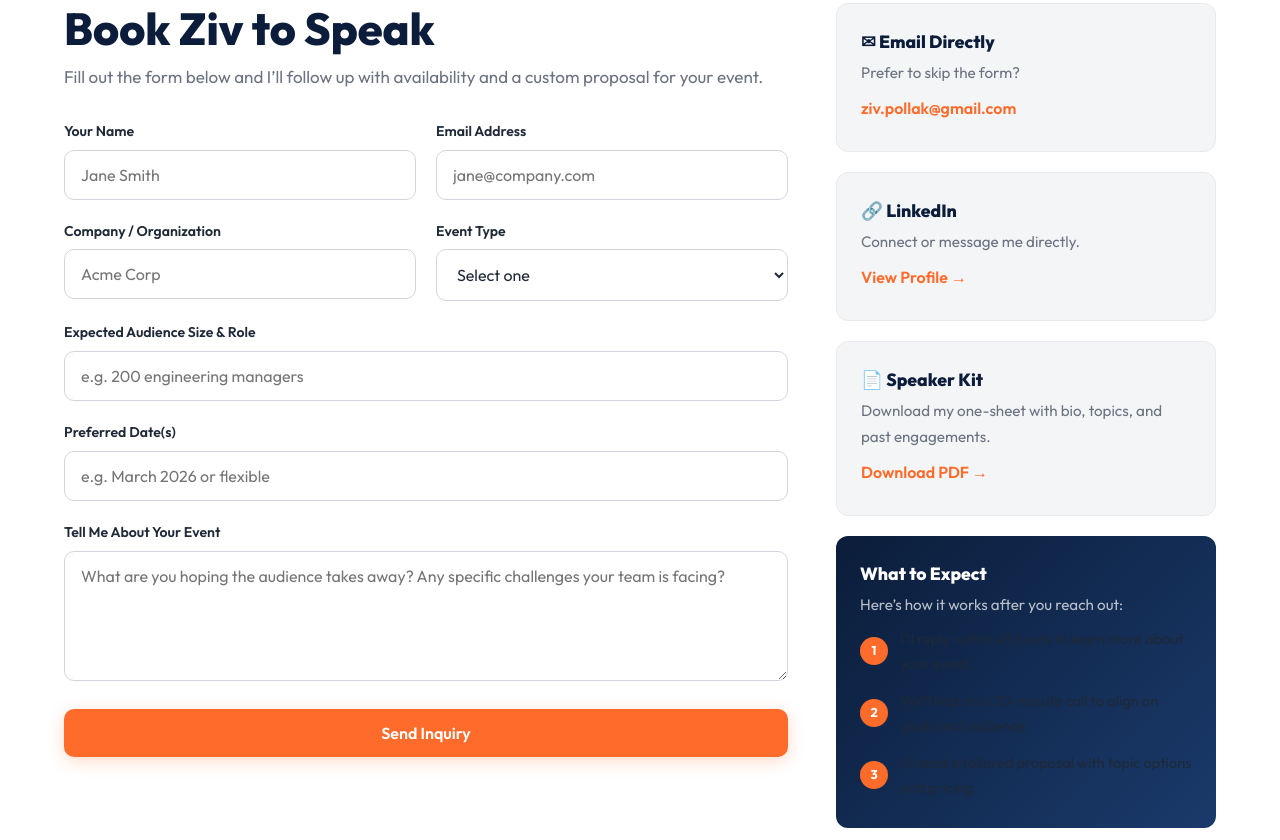
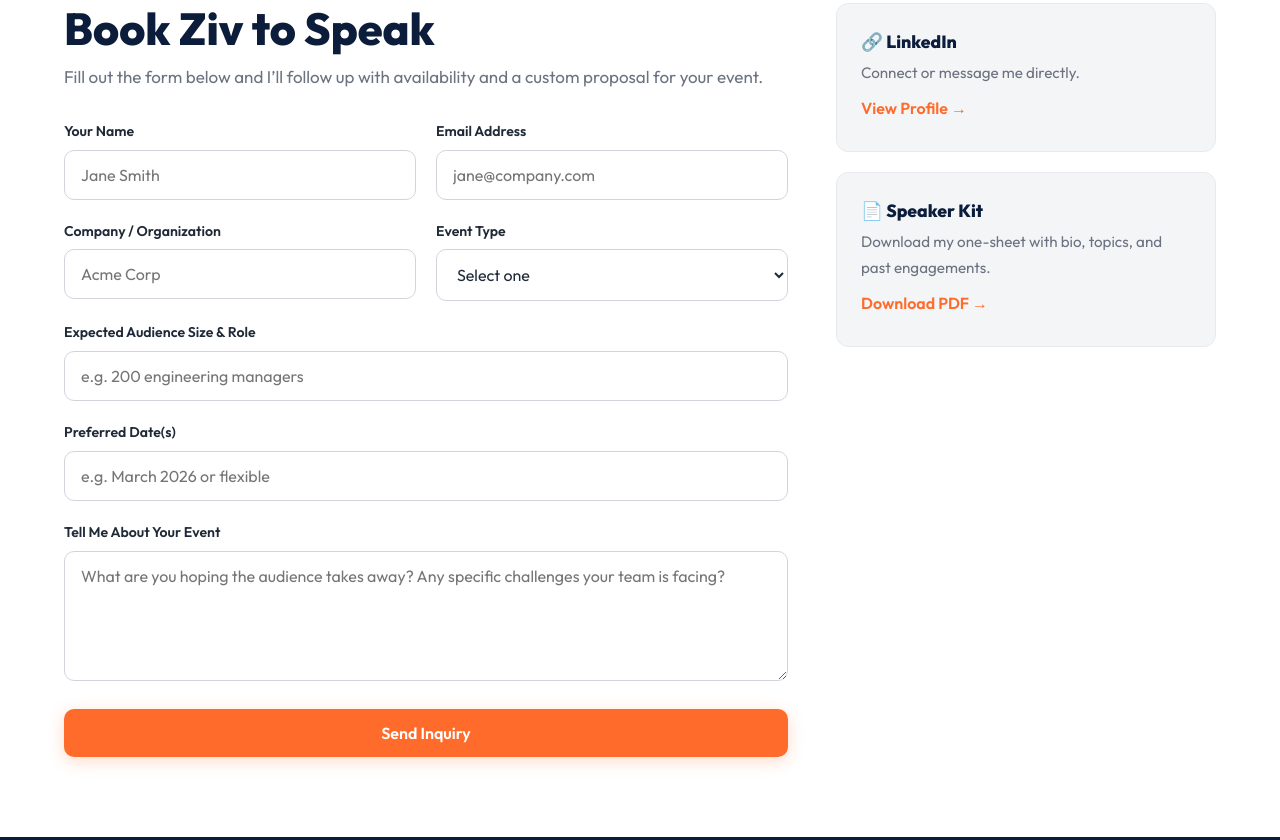
Before and after one commit to zivp100/website, a plain HTML site: page contact.html in a window 1280 px wide. Shown: the part 540-1380 px from the top of the page. Drawn offline with nearby package versions, Linux system fonts and the light colour scheme.

Commit message:
Remove Email Directly and What to Expect cards from contact page

```diff
--- a/contact.html
+++ b/contact.html
@@ -92,12 +92,6 @@
         <div class="contact-info anim-fade-up delay-1">
 
           <div class="info-card">
-            <h3>&#9993; Email Directly</h3>
-            <p>Prefer to skip the form?</p>
-            <a href="mailto:ziv.pollak@gmail.com" class="info-link">ziv.pollak@gmail.com</a>
-          </div>
-
-          <div class="info-card">
             <h3>&#128279; LinkedIn</h3>
             <p>Connect or message me directly.</p>
             <a href="https://www.linkedin.com/in/ziv-p-10280b/" target="_blank" class="info-link">View Profile &rarr;</a>
@@ -107,25 +101,6 @@
             <h3>&#128196; Speaker Kit</h3>
             <p>Download my one-sheet with bio, topics, and past engagements.</p>
             <a href="ziv-pollak-speaker-kit.pdf" download class="info-link">Download PDF &rarr;</a>
-          </div>
-
-          <div class="info-card highlight-card">
-            <h3>What to Expect</h3>
-            <p>Here&rsquo;s how it works after you reach out:</p>
-            <div class="expect-steps">
-              <div class="expect-step">
-                <span class="step-num">1</span>
-                <span>I&rsquo;ll reply within 48 hours to learn more about your event.</span>
-              </div>
-              <div class="expect-step">
-                <span class="step-num">2</span>
-                <span>We&rsquo;ll hop on a 20-minute call to align on goals and audience.</span>
-              </div>
-              <div class="expect-step">
-                <span class="step-num">3</span>
-                <span>I&rsquo;ll send a tailored proposal with topic options and pricing.</span>
-              </div>
-            </div>
           </div>
 
         </div>
```
